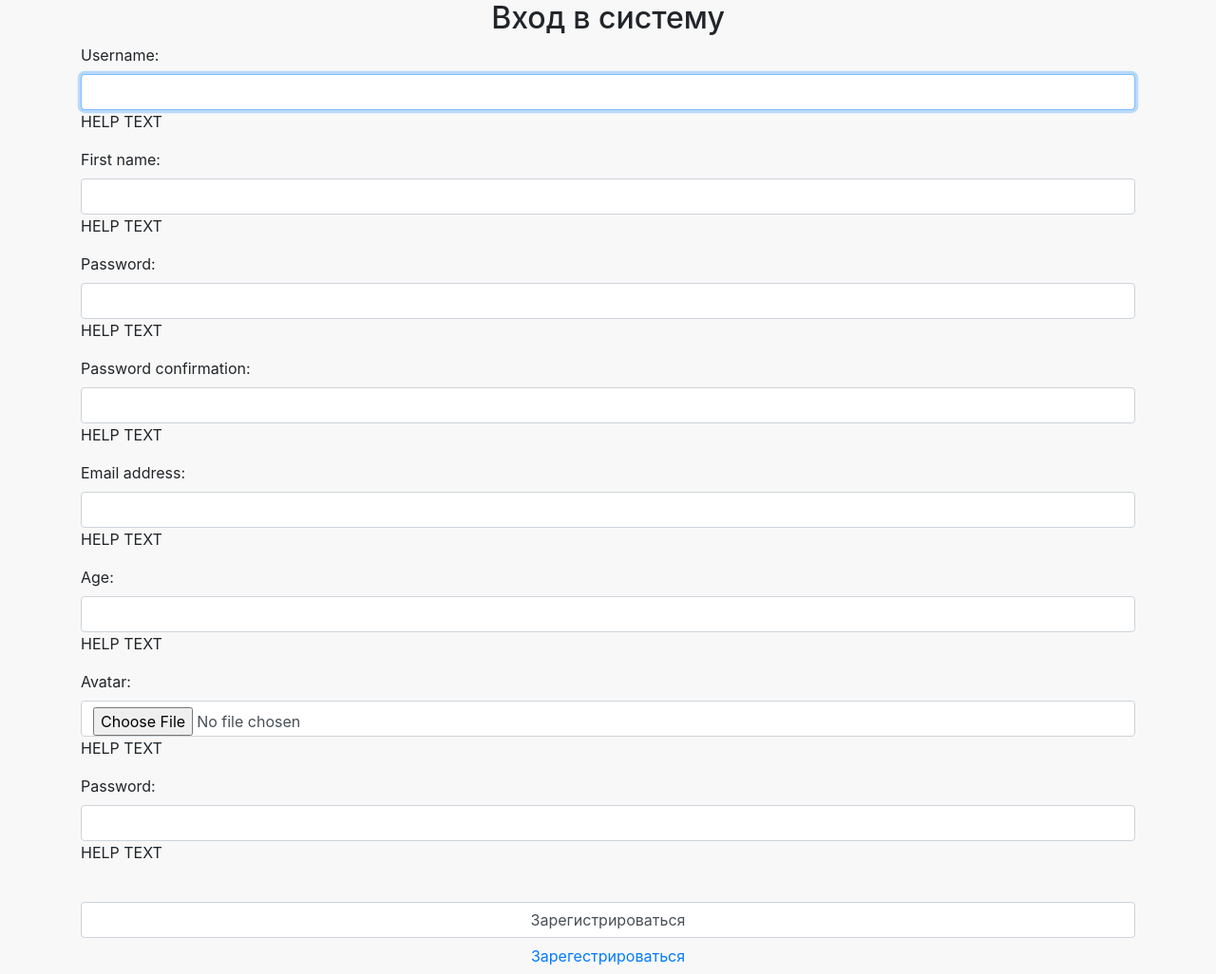
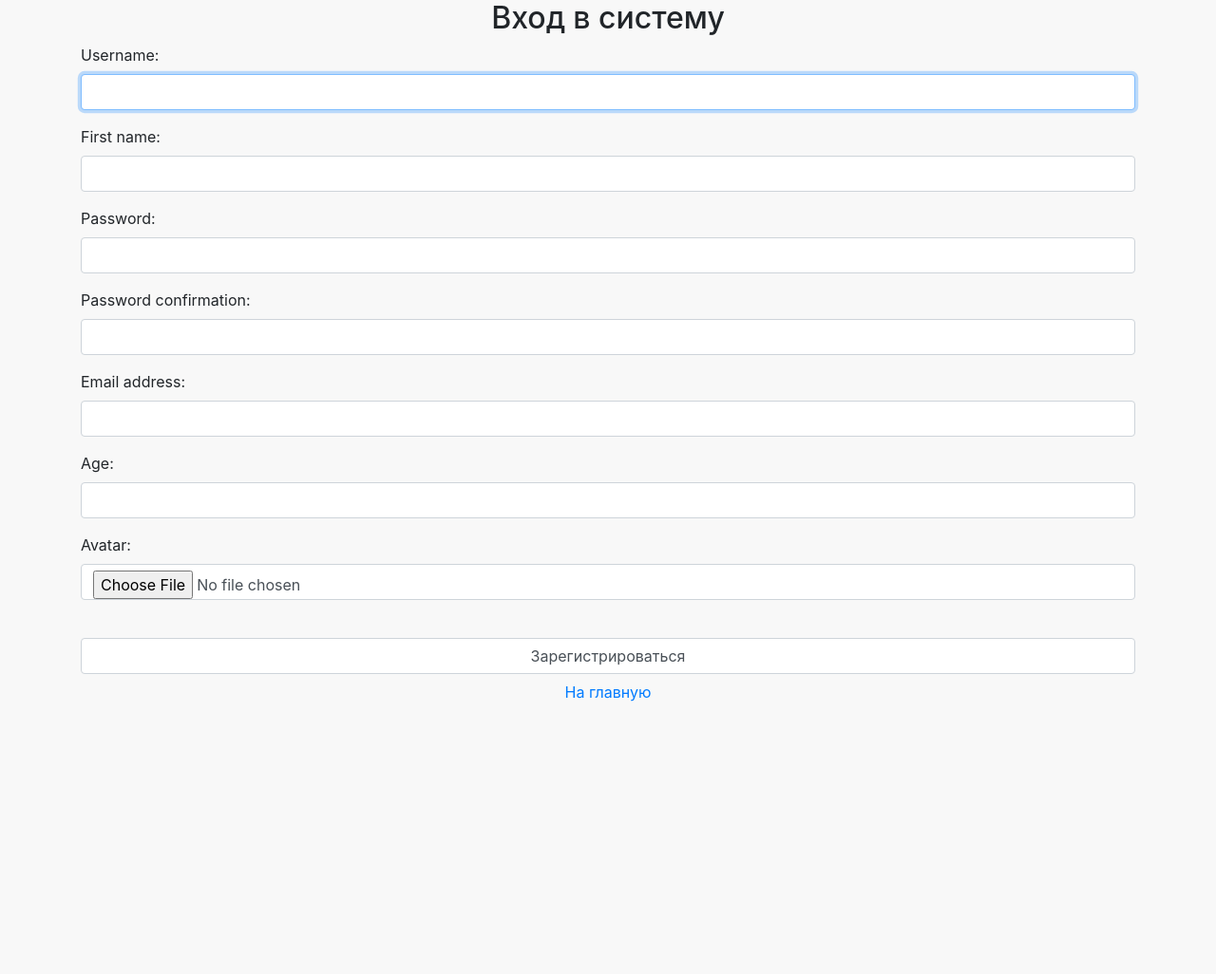
Before and after one commit to sergyArt/DjangoAndPython, a Django app: page /auth/register/ in a window 1280 px wide. Shown: the whole page at 95% size. After the commit the page ends 739 px from the top, so only its background shows below. Run offline with Django 3.2, Linux system fonts and the light colour scheme; some libraries are stand-ins or nearby versions.

Commit message:
задания урока номер 4

```diff
--- a/server/accounts/forms.py
+++ b/server/accounts/forms.py
@@ -1,5 +1,5 @@
 from django.contrib.auth.forms import AuthenticationForm, UserCreationForm, UserChangeForm
-
+from django import forms
 from .models import AccountUser
 
 class AccountUserLoginForm(AuthenticationForm):
@@ -15,19 +15,19 @@ class AccountUserLoginForm(AuthenticationForm):
 class AccountUserRegisterForm(UserCreationForm):
     class Meta:
         model = AccountUser
-        fields = ('username', 'first_name', 'password', 'password2', 'email', 'age', 'avatar')
+        fields = ('username', 'first_name', 'password1', 'password2', 'email', 'age', 'avatar')
 
     def __init__(self, *args, **kwargs):
         super().__init__(*args, **kwargs)
         for field_name, field in self.fields.items():
             field.widget.attrs['class'] = 'form-control'
-            field.help_text = 'HELP TEXT'
+            field.help_text = ''
 
-    #def clean_age(self):
-    #    data = self.cleaned_data['age']
-    #    if data < 18:
-    #        raise forms.ValidationError('Вы слишком молоды')
-    #    return data
+    def clean_age(self):
+        data = self.cleaned_data['age']
+        if data < 18:
+            raise forms.ValidationError('Вы слишком молоды')
+        return data
 
 class AccountUserEditForm(UserChangeForm):
     class Meta:
@@ -38,12 +38,12 @@ class AccountUserEditForm(UserChangeForm):
         super().__init__(*args, **kwargs)
         for field_name, field in self.fields.items():
             field.widget.attrs['class'] = 'form-control'
-            field.help_text = 'HELP TEXT'
-            #if field_name == 'password':
-            #    field.widget = forms.HiddenInput()
+            field.help_text = ''
+            if field_name == 'password':
+                field.widget = forms.HiddenInput()
 
-    #def clean_age(self):
-    #    data = self.cleaned_data['age']
-    #    if data < 18:
-    #        raise forms.ValidationError('Вы слишком молоды')
-    #    return data
+    def clean_age(self):
+        data = self.cleaned_data['age']
+        if data < 18:
+            raise forms.ValidationError('Вы слишком молоды')
+        return data
--- /dev/null
+++ b/server/accounts/static/accounts/css/style_base.css
@@ -0,0 +1,7 @@
+body {
+	background: #f8f8f8;
+}
+
+.container {
+    margin: 0 auto;
+}
--- a/server/accounts/templates/accounts/base.html
+++ b/server/accounts/templates/accounts/base.html
@@ -13,6 +13,7 @@
         <link rel="stylesheet" type="text/css" href="{% static 'css/bootstrap.min.css' %}">
         <link rel="stylesheet" type="text/css" href="{% static 'css/style.css' %}">
         <link rel="stylesheet" href="{% static 'fonts/font-awesome/css/font-awesome.css' %}">
+        <link rel="stylesheet" type="text/css" href="{% static 'accounts/css/style_base.css' %}">
         {% endblock %}
     </head>
     <body>
--- a/server/accounts/templates/accounts/edit.html
+++ b/server/accounts/templates/accounts/edit.html
@@ -2,7 +2,8 @@
 {% load staticfiles %}
 
 {% block content %}
-    <form class="form-horizontal" action="{% url 'accounts:edit' %}" method=post" enctype="multipart/form-data">
+<div class="user_avatar"><img src="/media/{{ user.avatar }}"></div>
+<form class="form-horizontal" action="{% url 'accounts:edit' %}" method="post" enctype="multipart/form-data">
     {% csrf_token %}
     {{ edit_form.as_p }}
     <input class="form-control" type="submit" value="сохранить">
@@ -12,5 +13,5 @@
         На главную
     </a>
 </button>
-    <div class="user_avatar"><img src="/media/{{ user.avatar }}" alt=""></div>
+
 {% endblock %}
--- a/server/accounts/templates/accounts/register.html
+++ b/server/accounts/templates/accounts/register.html
@@ -8,9 +8,9 @@
         <br>
         <input class="form-control" type="submit" value="Зарегистрироваться">
     </form>
-    <button class="btn btn-round form-control">
-        <a href="{% url 'accounts:register' %}">
-            Зарегестрироваться
-        </a>
-    </button>
+    <button class="btn btn-round form-control last">
+    <a href="/" class="">
+        На главную
+    </a>
+</button>
 {% endblock %}
--- a/server/accounts/urls.py
+++ b/server/accounts/urls.py
@@ -8,5 +8,5 @@ urlpatterns = [
     path('login/', accounts.login, name='login'),
     path('logout/', accounts.logout, name='logout'),
     path('register/', accounts.register, name='register'),
-    path('edit', accounts.edit, name='edit'),
+    path('edit/', accounts.edit, name='edit'),
 ]
--- a/server/accounts/views.py
+++ b/server/accounts/views.py
@@ -56,5 +56,7 @@ def edit(request):
     else:
         edit_form = AccountUserEditForm(instance=request.user)
 
-    content = {'title': title, 'edit': edit_form}
+
+
+    content = {'title': title, 'edit_form': edit_form}
     return render(request, 'accounts/edit.html', content)
--- a/server/mainapp/static/mainapp/css/style.css
+++ b/server/mainapp/static/mainapp/css/style.css
@@ -8,12 +8,12 @@ body {
 	font-family: "Times New Roman";
 	display: block;
 	height: 70px;
-	width: 120px;
+	width: 130px;
 	padding-top: 20px;
 }
 
 .menu > li {
-	width: 120px;
+	width: 130px;
 	height: 70px;
 	list-style-type: none;
 	display: inline-block;
--- a/server/server/static/server/css/master.css
+++ b/server/server/static/server/css/master.css
@@ -8,12 +8,12 @@ body {
 	font-family: "Times New Roman";
 	display: block;
 	height: 70px;
-	width: 120px;
+	width: 130px;
 	padding-top: 20px;
 }
 
 .menu > li {
-	width: 120px;
+	width: 130px;
 	height: 70px;
 	list-style-type: none;
 	display: inline-block;
--- a/server/server/templates/includes/menu.html
+++ b/server/server/templates/includes/menu.html
@@ -6,7 +6,7 @@
 		{% if user.is_authenticated %}
 		<li>
 			<a href="{% url 'accounts:edit' %}">
-				{{ user.first_name|default:'User' }}
+				{{ user.username|default:'User' }}
 			</a>
 		</li>
 		{% endif %}
@@ -17,5 +17,8 @@
 				<a href="{% url 'accounts:login' %}">Войти</a>
 			{% endif %}
 		</li>
+		<li>
+			<a href="{% url 'accounts:register' %}">Регистрация</a>
+		</li>
 	</ul>
 </div>
```
Also changed, not shown: server/db.sqlite3, server/media/accounts/6143af95693a1c7478712593973b49c1.jpeg (added), server/media/accounts/6143af95693a1c7478712593973b49c1_jUkYeFP.jpeg (added), server/media/accounts/6143af95693a1c7478712593973b49c1_n60uAe2.jpeg (added). Lines whose indentation alone changed are shown as unchanged.
